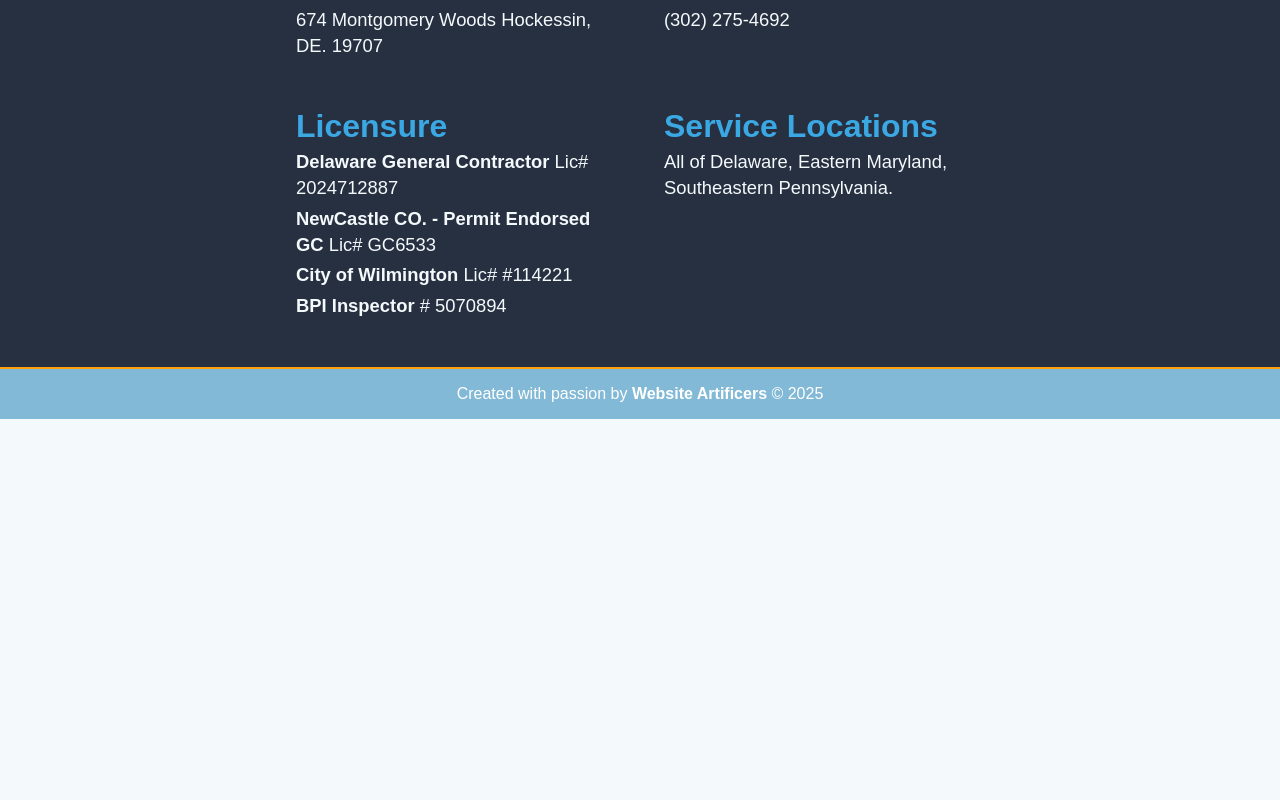
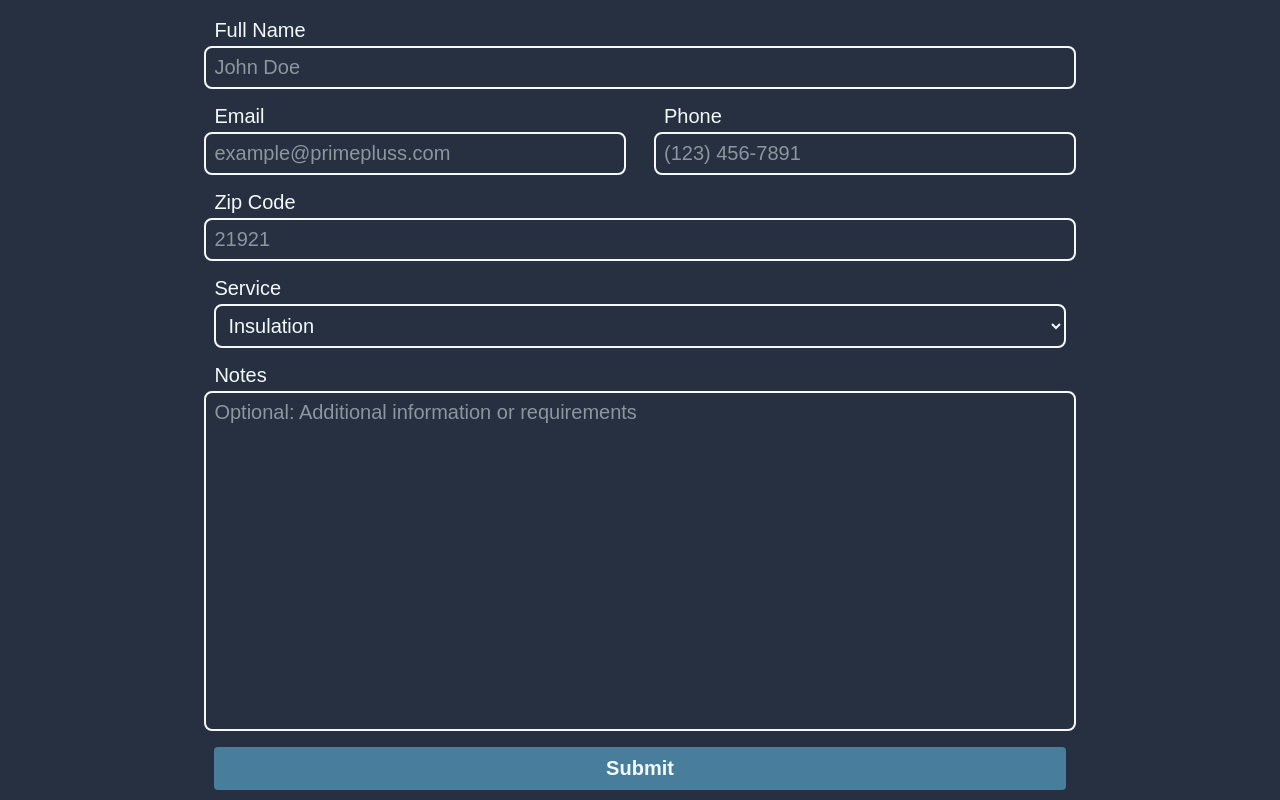
Before and after one commit to SamuelTeigland/prime-pluss, a React (Vite) app: page / in a window 1280 px wide. Shown: the part 3020-3820 px from the top of the page. Before the commit the page ends 3439 px from the top, so only its background shows below. Built offline with nearby package versions, Linux system fonts and the light colour scheme.

Commit message:
added a contact form

```diff
--- a/src/components/global/contact/Contact.jsx
+++ b/src/components/global/contact/Contact.jsx
@@ -16,7 +16,7 @@ export default function Contact() {
             {/* start of form */}
 
             <div className='contact__form--container'>
-                <form className='contact__form'>
+                <form className='contact__form' action="https://formsubmit.co/395c919341c62f325f27afba96e5ab17" method="POST">
 
                     {/* Full Name */}
                     <div className='contact__form--wrapper'>
@@ -32,7 +32,7 @@ export default function Contact() {
                             required
                             type='text'
                             className='contact__input'
-                            placeholder='Full Name'
+                            placeholder='John Doe'
                         />
                     </div>
 
@@ -51,7 +51,7 @@ export default function Contact() {
                                 required
                                 type='email'
                                 className='contact__input'
-                                placeholder='Email'
+                                placeholder='example@primepluss.com'
                             />
                         </div>
 
@@ -68,7 +68,7 @@ export default function Contact() {
                                 required
                                 type='tel'
                                 className='contact__input'
-                                placeholder='Phone Number'
+                                placeholder='(123) 456-7891'
                             />
                         </div>
                     </div>
@@ -87,12 +87,12 @@ export default function Contact() {
                             required
                             type='number'
                             className='contact__input'
-                            placeholder='Zip Code'
+                            placeholder='21921'
                         />
                     </div>
 
                     {/* Services */}
-                    <div className='contact__form--wrapper'>
+                    <div className='contact__form--select'>
                         <label
                             htmlFor='service'
                             className='contact__label'
@@ -127,12 +127,14 @@ export default function Contact() {
                     </div>
 
                     {/* Submit */}
+                    <div className='contact__form--select'>
                         <button
                             type='submit'
                             className='button__tertiary form__button'
                         >
                             Submit
                         </button>
+                    </div>
                 </form>
             </div>
         </div>
--- a/src/components/global/contact/contact.css
+++ b/src/components/global/contact/contact.css
@@ -39,58 +39,71 @@
 
 .contact__form {
     background: var(--secondary);
-    width: 70%;
     margin: auto;
-    padding: 1rem;
-    border-radius: .25rem;
     display: flex;
     flex-direction: column;
     gap: 1rem;
+    padding: 2rem;
 }
 
 .contact__form--wrapper {
     display: flex;
-    justify-content: start;
-    align-items: start;
+    justify-content: center;
+    align-items: center;
     gap: .25rem;
     flex-direction: column;
-    width: 100%;
+    width: 70%;
+    margin: auto;
 }
 
 .contact__form--subcontainer {
     display: flex;
-    justify-content: space-between;
+    justify-content: center;;
     align-items: center;
-    gap: 1rem;
+    gap: 3rem;
+    overflow: none;
+    width: 70%;
+    margin: auto;
+}
+
+.contact__form--select {
+    display: flex;
+    justify-content: center;
+    align-items: center;
+    gap: .25rem;
+    flex-direction: column;
+    width: 70%;
+    margin: auto;
 }
 
 .contact__label {
     font-size: 1.25rem;
     color: var(--background);
-    display: none;
+    margin-right: auto;
 }
 
 .contact__input, .contact__select, .contact__textarea {
     font-size: 1.25rem;
     color: var(--background);
     background: transparent;
-    border: none;
-    border-bottom: var(--background) solid 2px;
+    border: var(--background) solid 2px;
+    border-radius: .5rem;
     outline: none;
-    padding: .25rem;
     width: 100%;
+    padding: .5rem;
 }
 
-.contact__input {
-
+.contact__input::placeholder, .contact__textarea::placeholder, .contact__select::placeholder {
+    font-weight: 200;
+    font-size: 1.25rem;
+    opacity: 0.5;
+    color: var(--background);
 }
 
 .contact__textarea {
-    border-right: var(--background) solid 2px;
-    border-top: var(--background) solid 2px;
-    border-left: var(--background) solid 2px;
-    border-radius: .25rem;
-    height: 15rem;
+    border: var(--background) solid 2px;
+    border-radius: .5rem;
+    height: 20rem;
     resize: none;
 }
 
@@ -98,4 +111,5 @@
     font-size: 1.25rem;
     font-weight: 800;
     color: var(--background);
+    width: 100%;
 }
--- a/src/components/global/footer/Footer.jsx
+++ b/src/components/global/footer/Footer.jsx
@@ -26,9 +26,9 @@ export default function Footer() {
                             Licensure
                         </h2>
                         <p><span>Delaware General Contractor</span> Lic# 2024712887</p>
-                        <p><span>NewCastle CO. - Permit Endorsed GC</span> Lic# GC6533</p>
-                        <p><span>City of Wilmington</span> Lic# #114221</p>
-                        <p><span>BPI Inspector</span> # 5070894</p>
+                        <p><span>New Castle CO. - Permit Endorsed GC</span> Lic# GC6533</p>
+                        <p><span>City of Wilmington</span> Lic# 114221</p>
+                        <p><span>BPI Inspector</span> Lic# 5070894</p>
                     </div>
                     <div className='footer__service--container'>
                         <h2>
--- a/src/pages/Home.jsx
+++ b/src/pages/Home.jsx
@@ -9,6 +9,7 @@ function Home() {
       <Focus />
       <About />
       <Quote />
+      <Contact />
     </div>
   )
 }
```
Lines whose indentation alone changed are shown as unchanged.
